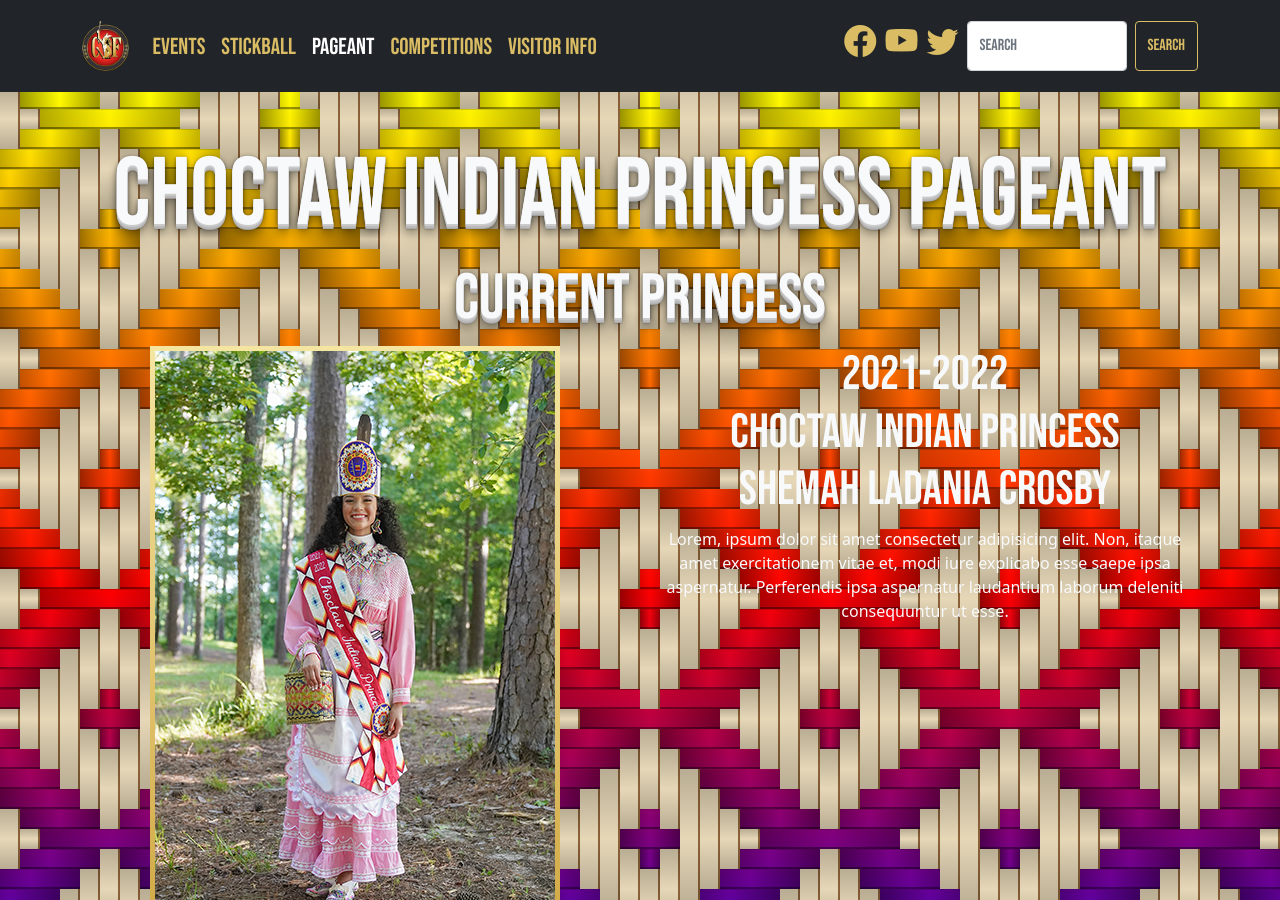
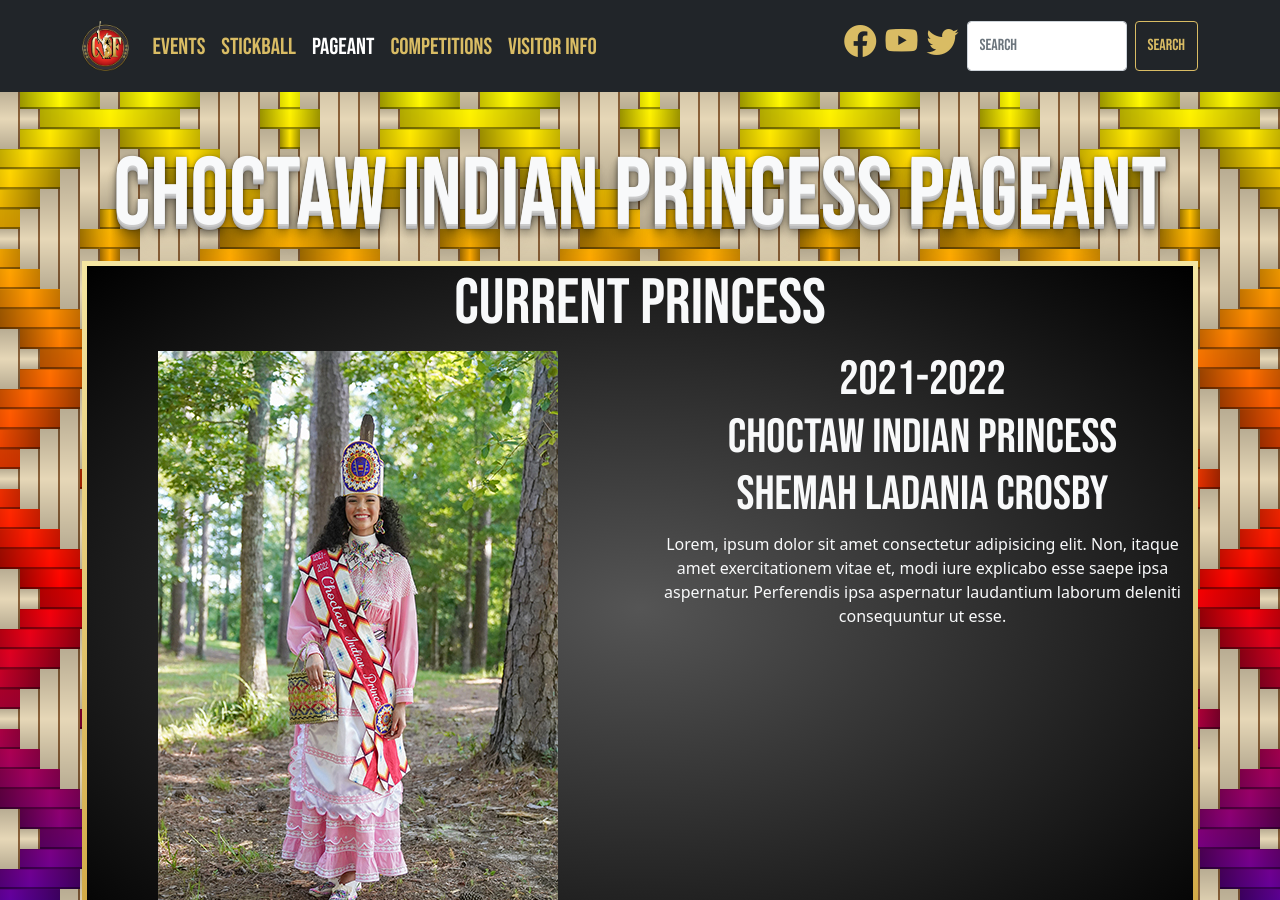
Before and after one commit to smattera/smattera.github.io, a Jekyll site: the page built from pageant/index.md, in a window 1280 px wide and 900 px high. Built offline with Jekyll 4.4.1, drawn with Linux system fonts in a browser that asks for light colours; nearby versions of some CDN libraries.

Commit message:
Update pageant.html

```diff
--- a/_includes/pageant.html
+++ b/_includes/pageant.html
@@ -1,16 +1,18 @@
 <section class="basket-bg py-5 text-center text-bg">
     <div class="container">
       <h1 class="shadow-text">Choctaw Indian Princess Pageant</h1>
-      <h2 class="shadow-text">Current Princess</h2>
+      <div class="card-gold-border" style="background:radial-gradient(#555, #000);">
+        <h2>Current Princess</h2>
         <div class="row">
           <div class="col">
-          <img src="../assets/img/princess.jpg" alt="Shemah Ladania Crosby" class="img-fluid card-gold-border">
+            <img src="../assets/img/princess.jpg" alt="Shemah Ladania Crosby" class="img-fluid">
           </div>
           <div class="col">
             <h3>2021-2022<br>Choctaw Indian Princess<br>Shemah Ladania Crosby</h3>
             <p>Lorem, ipsum dolor sit amet consectetur adipisicing elit. Non, itaque amet exercitationem vitae et, modi iure explicabo esse saepe ipsa aspernatur. Perferendis ipsa aspernatur laudantium laborum deleniti consequuntur ut esse.</p>
           </div>
         </div>
+      </div>
       <h2 class="shadow-text">Contestants</h2>
     </div>
   </section>
```
Lines whose indentation alone changed are shown as unchanged.
